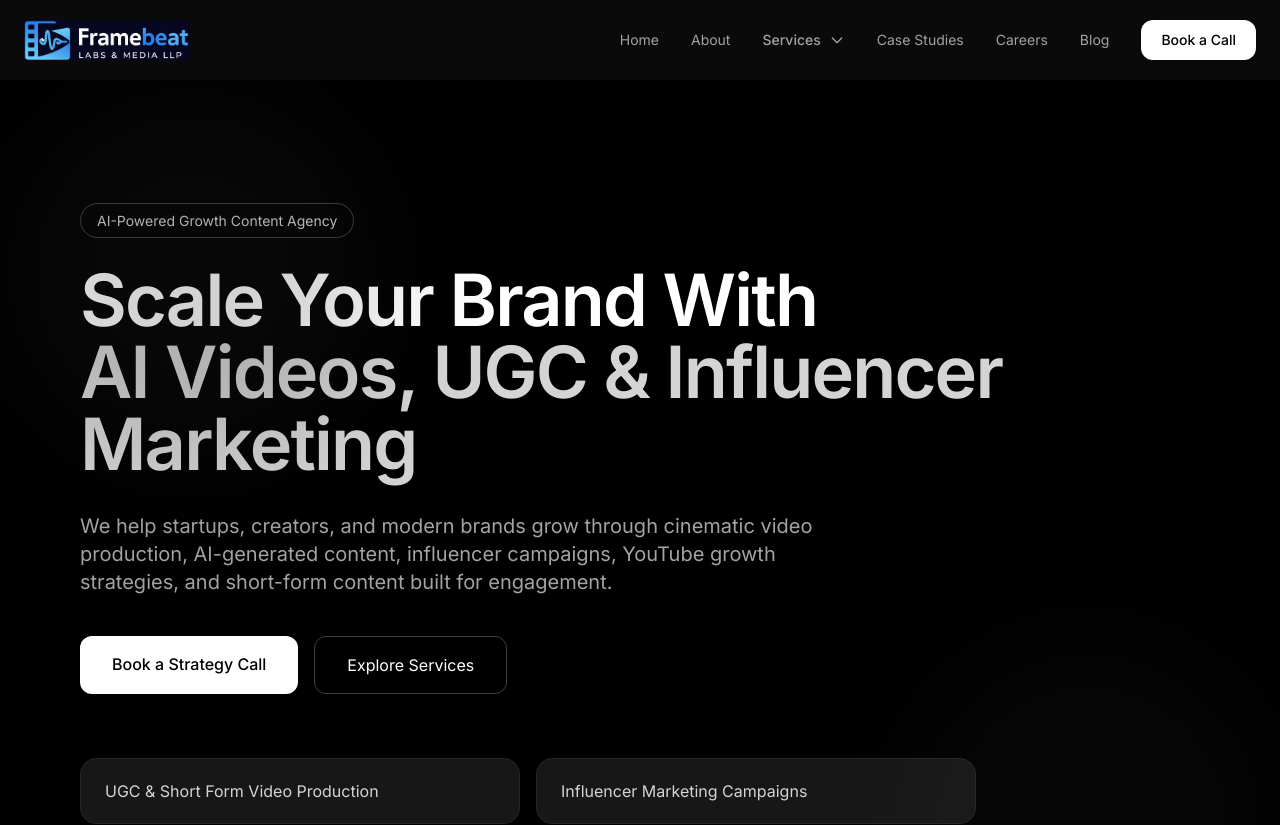
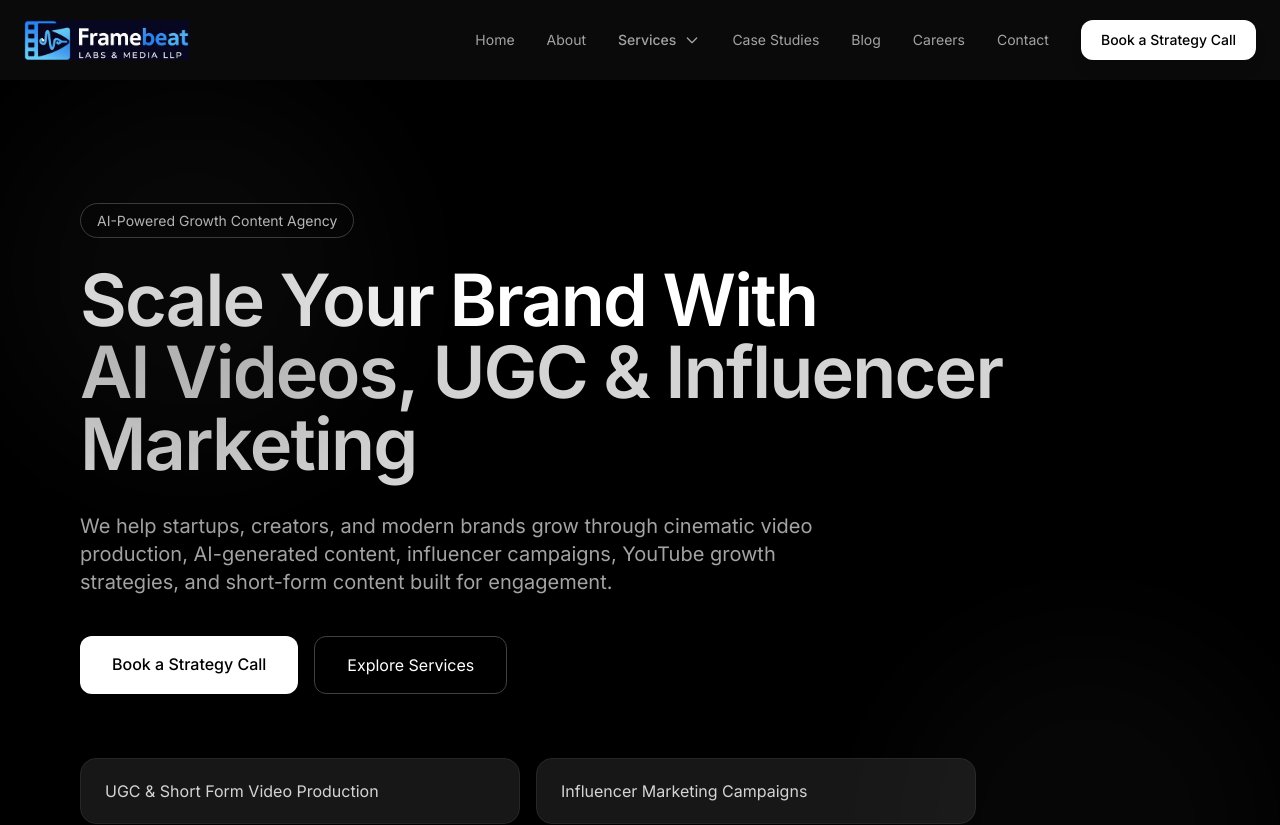
Before and after one commit to Harsha-k04/framebeat, a React (Vite) app: page / in a window 1280 px wide. Shown: the top 825 px of the page. Built offline with nearby package versions, Linux system fonts and the light colour scheme.

Commit message:
Update Navbar.jsx

```diff
--- a/src/components/Navbar.jsx
+++ b/src/components/Navbar.jsx
@@ -62,10 +62,7 @@ export default function Navbar() {
       <div className="max-w-7xl mx-auto px-6">
         <div className="flex items-center justify-between py-5">
           {/* Logo */}
-          <Link
-            to="/"
-            className="flex items-center gap-3 group"
-          >
+          <Link to="/" className="flex items-center gap-3 group">
             <img
               src={logo}
               alt="Framebeat Labs"
@@ -148,6 +145,13 @@ export default function Navbar() {
             </Link>
 
             <Link
+              to="/blog"
+              className="text-neutral-400 hover:text-white transition"
+            >
+              Blog
+            </Link>
+
+            <Link
               to="/careers"
               className="text-neutral-400 hover:text-white transition"
             >
@@ -155,17 +159,17 @@ export default function Navbar() {
             </Link>
 
             <Link
-              to="/blog"
+              to="/contact"
               className="text-neutral-400 hover:text-white transition"
             >
-              Blog
+              Contact
             </Link>
 
             <Link
               to="/contact"
               className="rounded-xl bg-white px-5 py-2.5 text-sm font-medium text-black hover:bg-neutral-200 transition shadow-lg"
             >
-              Book a Call
+              Book a Strategy Call
             </Link>
           </div>
 
@@ -252,6 +256,13 @@ export default function Navbar() {
               </Link>
 
               <Link
+                to="/blog"
+                className="block text-neutral-300 hover:text-white transition"
+              >
+                Blog
+              </Link>
+
+              <Link
                 to="/careers"
                 className="block text-neutral-300 hover:text-white transition"
               >
@@ -259,17 +270,17 @@ export default function Navbar() {
               </Link>
 
               <Link
-                to="/blog"
+                to="/contact"
                 className="block text-neutral-300 hover:text-white transition"
               >
-                Blog
+                Contact
               </Link>
 
               <Link
                 to="/contact"
                 className="mt-4 inline-flex items-center justify-center w-full rounded-xl bg-white px-5 py-3 text-sm font-medium text-black hover:bg-neutral-200 transition"
               >
-                Book a Call
+                Book a Strategy Call
               </Link>
             </div>
           </motion.div>
```
